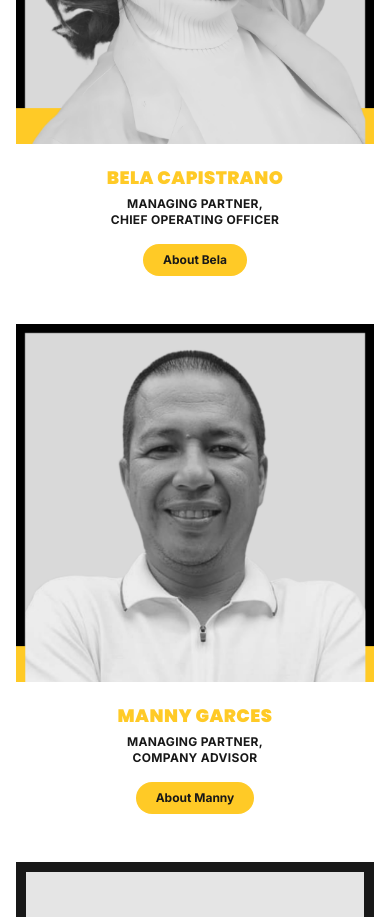
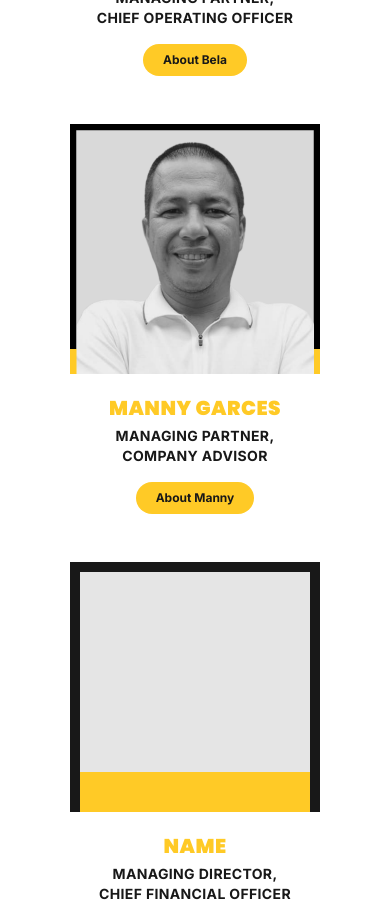
Before and after one commit to JAZA-Group-OS/jaza-media-site, a Next.js app: page /about-the-firm in a window 390 px wide. Shown: the part 1080-1997 px from the top of the page. Built offline with nearby package versions, Linux system fonts and the light colour scheme; a web font is replaced by a local one.

Commit message:
feat: about-the-firm mobile — heading 40px, cards capped at 250px, name 20px, role 14px

```diff
--- a/components/team-card.tsx
+++ b/components/team-card.tsx
@@ -21,27 +21,27 @@ export function TeamCard({ member }: { member: Member }) {
   return (
     <article className="flex flex-col items-center text-center">
       {member.image ? (
-        <div className="relative aspect-square w-full">
+        <div className="relative aspect-square w-full max-w-[250px] md:max-w-none">
           <Image
             src={member.image}
             alt={altText}
             fill
-            sizes="(min-width: 1024px) 320px, (min-width: 640px) 50vw, 100vw"
+            sizes="(min-width: 1024px) 320px, (min-width: 640px) 50vw, 250px"
             className="object-contain"
           />
         </div>
       ) : (
-        <div className="relative flex aspect-square w-full flex-col border-x-[10px] border-t-[10px] border-brand-black">
+        <div className="relative flex aspect-square w-full max-w-[250px] flex-col border-x-[10px] border-t-[10px] border-brand-black md:max-w-none">
           <span className="sr-only">{altText}</span>
           <div className="flex-1 bg-neutral-200" aria-hidden />
           <div className="h-[40px] w-full bg-brand-yellow" aria-hidden />
         </div>
       )}
 
-      <h3 className="mt-5 font-heading text-lg font-black uppercase tracking-wide text-brand-yellow md:text-xl">
+      <h3 className="mt-5 font-heading text-xl font-black uppercase tracking-wide text-brand-yellow md:text-2xl">
         {displayName}
       </h3>
-      <p className="mt-1 text-xs font-bold uppercase tracking-wide text-brand-black md:text-sm">
+      <p className="mt-1 text-sm font-bold uppercase tracking-wide text-brand-black md:text-base">
         {member.role.split(",").map((part, i, arr) => (
           <span key={i} className="block">
             {part.trim()}
```
